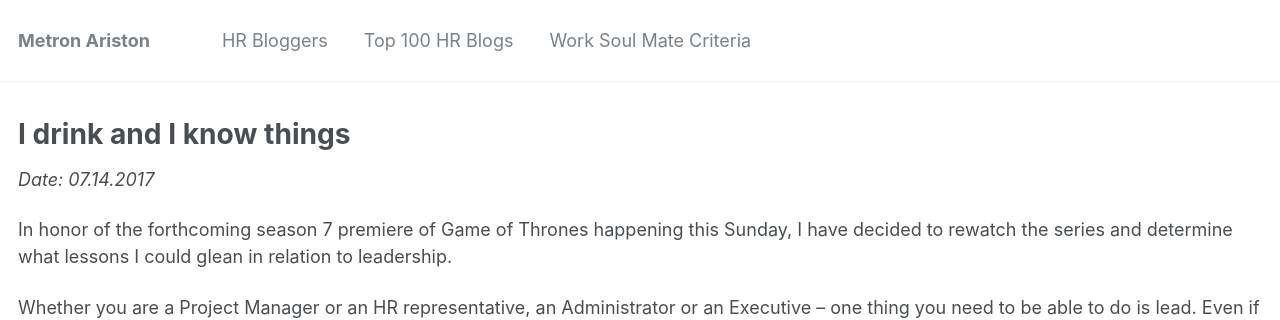
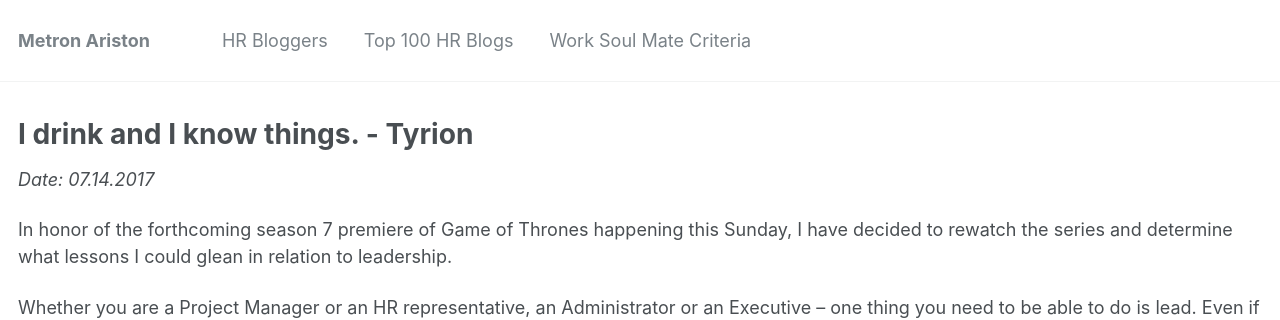
Before and after one commit to firesparks8/firesparks8.github.io, a Jekyll site: the page built from _posts/2017-7-13-Winter-Is-Here.md, in a window 1280 px wide and 900 px high. Shown: the top 320 px of the window. Built offline with Jekyll 4.4.1, drawn with Linux system fonts in a browser that asks for light colours.

Commit message:
Update 2017-7-13-Winter-Is-Here.md

```diff
--- a/_posts/2017-7-13-Winter-Is-Here.md
+++ b/_posts/2017-7-13-Winter-Is-Here.md
@@ -3,7 +3,7 @@ layout: splash
 author_profile: true
 ---
 
-# I drink and I know things
+# I drink and I know things. - Tyrion
 
 *Date: 07.14.2017*
 
```
